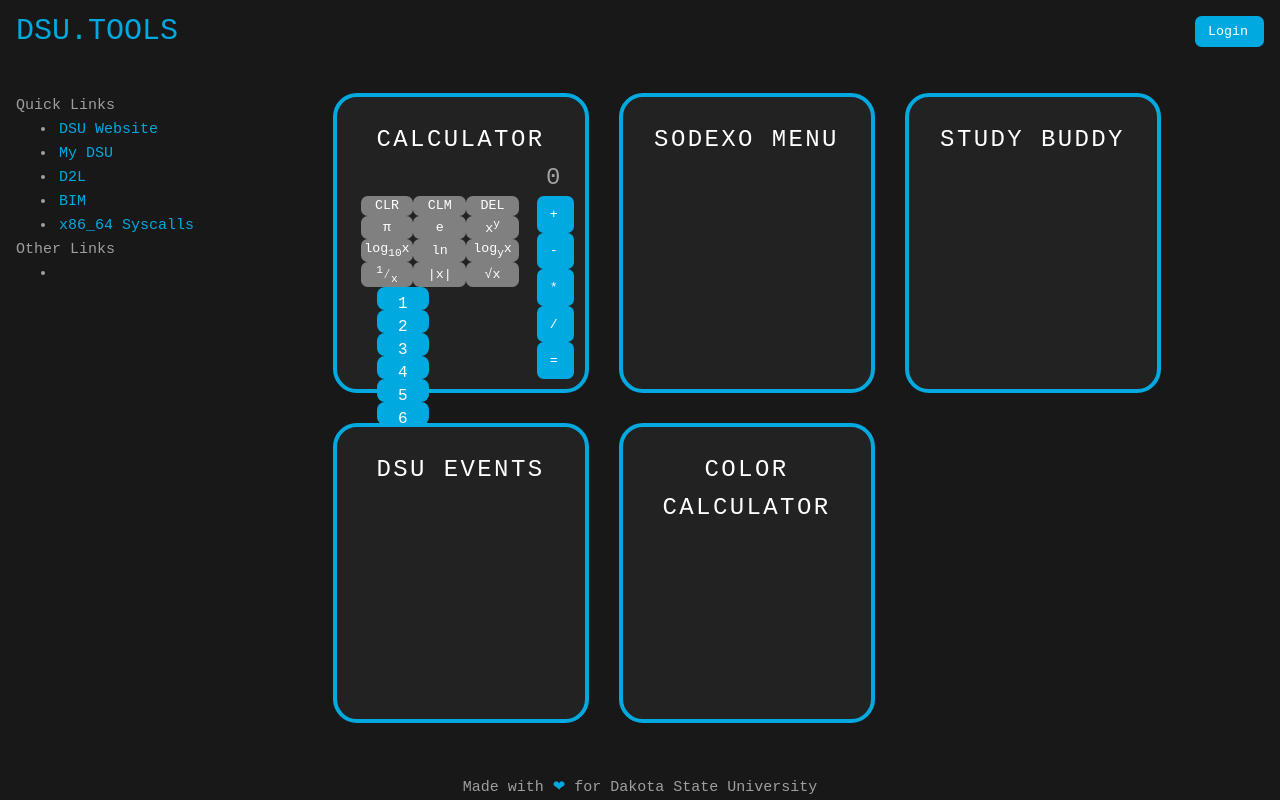
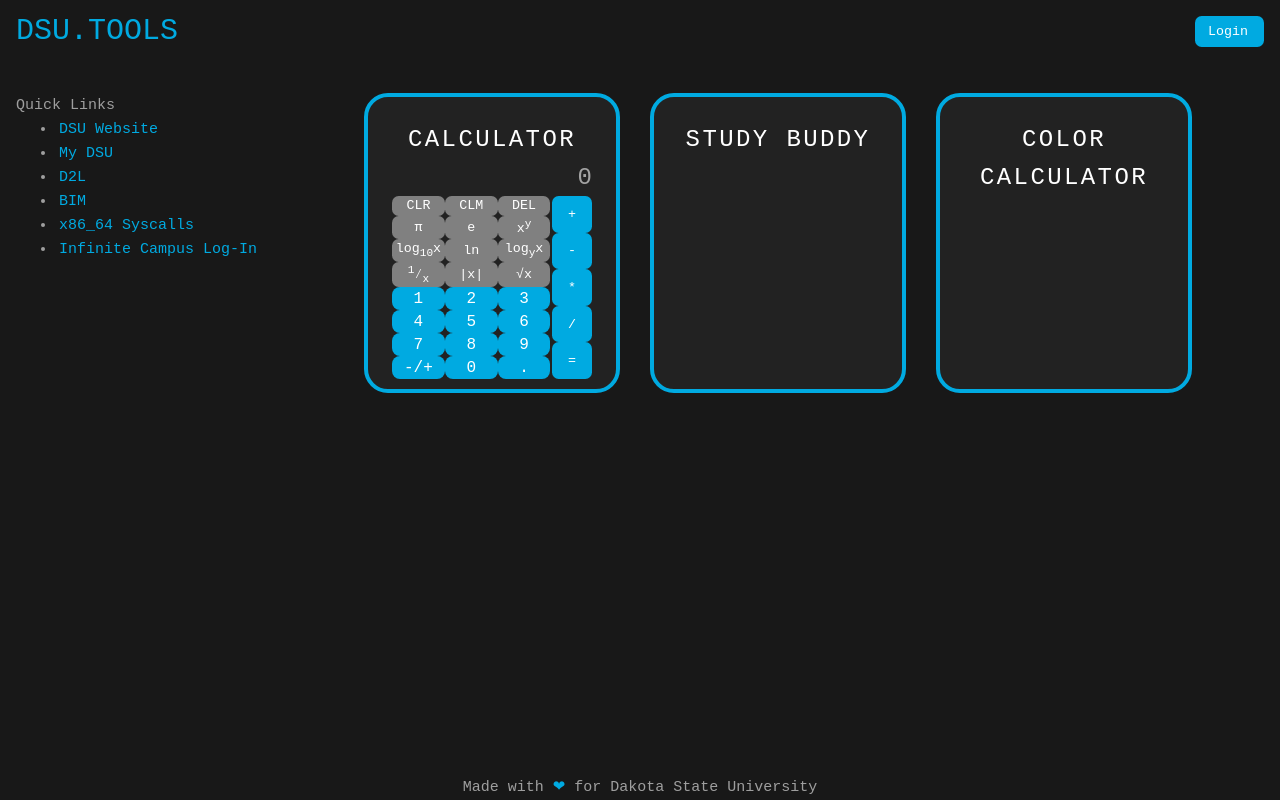
Before and after one commit to DavidMedin/dsu.tools, a Vue app in the folder dsutools-frontend/: page / in a window 1280 px wide. Built offline with nearby package versions, Linux system fonts and the light colour scheme.

Commit message:
Updated App.vue
- Updated quick links
- Update buttons

```diff
--- a/dsutools-frontend/src/App.vue
+++ b/dsutools-frontend/src/App.vue
@@ -20,12 +20,10 @@ import Calculator from "./components/Calculator.vue";
                     <ToolItem tool_name="Calculator">
                         <Calculator/>
                     </ToolItem>
-                    <ToolButton tool_name="Sodexo Menu" />
                     <ToolButton
                         tool_name="Study Buddy"
                         tool_link="/flashcards.html"
                         />
-                    <ToolButton tool_name="DSU Events" />
                     <ToolButton
                         tool_name="Color Calculator"
                         tool_link="/colors.html"
--- a/dsutools-frontend/src/components/Calculator.vue
+++ b/dsutools-frontend/src/components/Calculator.vue
@@ -267,19 +267,26 @@ function Equals()
     height: 25%;
     font-size: large;
     text-align: center;
+    padding: 0%;
+    margin: 0%;
   }
 
   .basic-ops {
     float: right;
     display: flex;
     flex-wrap: wrap;
+    text-align: center;
     width: 20%;
     height: 75%;
+    padding: 0%;
+    margin: 0%;
   }
 
   .basic-operation {
     width: 100%;
     height: 20%;
+    padding: 0%;
+    margin: 0%;
   }
 
   .parent-flex {
--- a/dsutools-frontend/src/components/QuickLinks.vue
+++ b/dsutools-frontend/src/components/QuickLinks.vue
@@ -19,13 +19,8 @@
                 <li>
                     <a href="https://syscalls.gael.in/">x86_64 Syscalls</a>
                 </li>
-            </ul>
-        </div>
-
-        <div>
-            <h4>Other Links</h4>
-            <ul>
                 <li>
+                    <a href="https://www.infinitecampus.com/audience/parents-students/login-search">Infinite Campus Log-In</a>
                 </li>
             </ul>
         </div>
```
